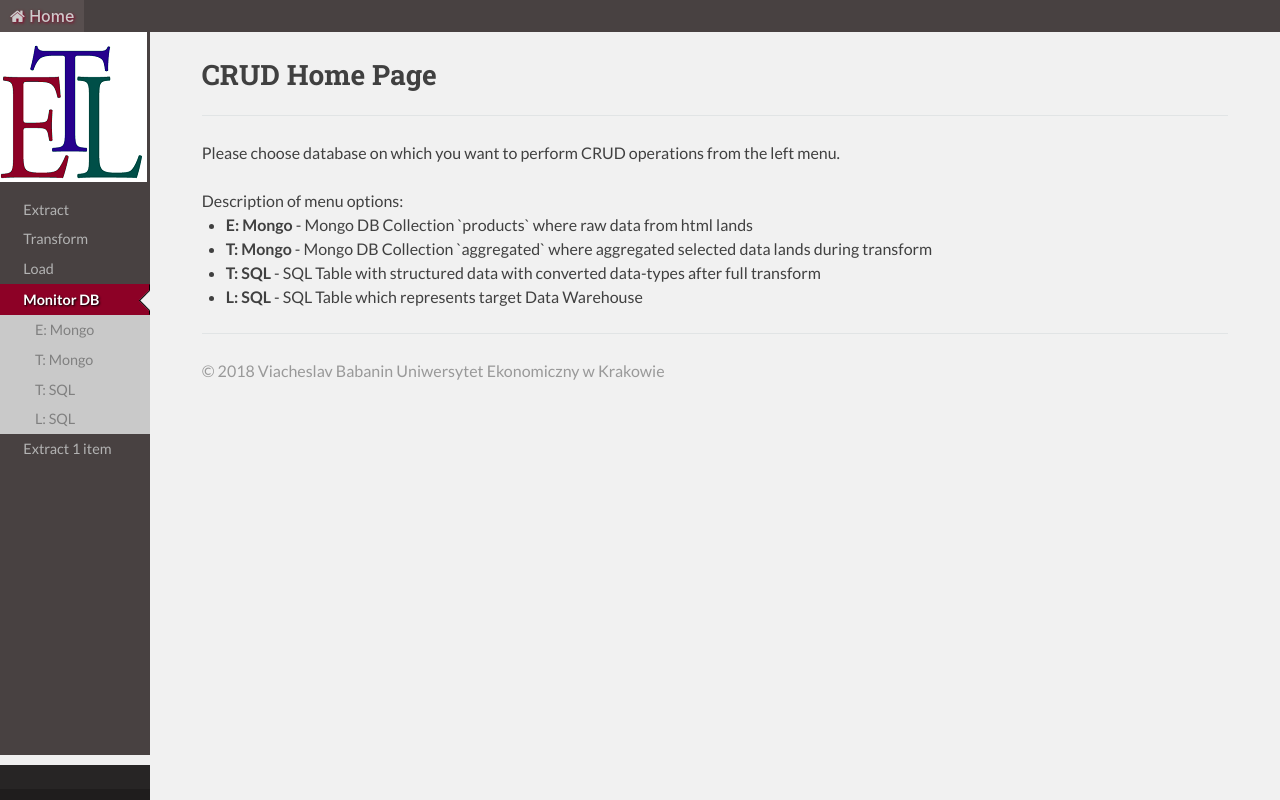
After one commit to Vjatches/etlproject, a CodeIgniter app: page /database/index.php/etl/crudhome in a window 1280 px wide. The commit adds this page. Run offline with CodeIgniter, Linux system fonts and the light colour scheme.

Commit message:
ETL v 0.1.1 CRUD template
Created sidebar menu for future crud pages

```diff
--- a/application/controllers/Etl.php
+++ b/application/controllers/Etl.php
@@ -126,6 +126,52 @@ class Etl extends CI_Controller{
         }
 
     }
+    public function crudhome(){
+        $data['current'] = 'crudhome';
+        $this->load->view('templates/meta');
+        $this->load->view('templates/sidebar', $data);
+        $this->load->view('templates/topbar',$data);
+        $this->load->view('pages/crud/crudhome',$data);
+        $this->load->view('templates/footer');
+        $this->load->view('templates/script');
+    }
+
+    public function emongocrud(){
+        $data['current'] = 'crudhome';
+        $this->load->view('templates/meta');
+        $this->load->view('templates/sidebar', $data);
+        $this->load->view('templates/topbar',$data);
+        $this->load->view('pages/crud/emongocrud',$data);
+        $this->load->view('templates/footer');
+        $this->load->view('templates/script');
+    }
+    public function tmongocrud(){
+        $data['current'] = 'crudhome';
+        $this->load->view('templates/meta');
+        $this->load->view('templates/sidebar', $data);
+        $this->load->view('templates/topbar',$data);
+        $this->load->view('pages/crud/tmongocrud',$data);
+        $this->load->view('templates/footer');
+        $this->load->view('templates/script');
+    }
+    public function tsqlcrud(){
+        $data['current'] = 'crudhome';
+        $this->load->view('templates/meta');
+        $this->load->view('templates/sidebar', $data);
+        $this->load->view('templates/topbar',$data);
+        $this->load->view('pages/crud/tsqlcrud',$data);
+        $this->load->view('templates/footer');
+        $this->load->view('templates/script');
+    }
+    public function lsqlcrud(){
+        $data['current'] = 'crudhome';
+        $this->load->view('templates/meta');
+        $this->load->view('templates/sidebar', $data);
+        $this->load->view('templates/topbar',$data);
+        $this->load->view('pages/crud/lsqlcrud',$data);
+        $this->load->view('templates/footer');
+        $this->load->view('templates/script');
+    }
 
     public function extractPage(){
         $data['current'] = 'extractPage';
--- /dev/null
+++ b/application/views/pages/crud/crudhome.php
@@ -0,0 +1,10 @@
+<h1>CRUD Home Page</h1>
+<hr>
+<p>Please choose database on which you want to perform CRUD operations from the left menu.</p>
+<span>Description of menu options:</span>
+<ul>
+    <li><b>E: Mongo</b> - Mongo DB Collection `products` where raw data from html lands</li>
+    <li><b>T: Mongo</b> - Mongo DB Collection `aggregated` where aggregated selected data lands during transform</li>
+    <li><b>T: SQL</b> - SQL Table with structured data with converted data-types after full transform</li>
+    <li><b>L: SQL</b> - SQL Table which represents target Data Warehouse</li>
+</ul>
--- a/application/views/templates/sidebar.php
+++ b/application/views/templates/sidebar.php
@@ -7,11 +7,6 @@
 			<ul class="<?=$current==='extract' ? 'current' : ''?>">
 				<li class="toctree-l1 <?=$current==='extract' ? 'current' : ''?>">
 					<a class="<?=$current==='extract' ? 'current' : ''?>" href="<?=base_url()?>extract">Extract</a>
-					<!--<ul class="current subnav">
-						<li class="toctree-l2 toc-item">
-							<a href="<?php /*echo base_url();*/?>home#description" title="Home">Description</a>
-						</li>
-					</ul>-->
 				</li>
 			</ul>
 			<ul class="<?=$current==='transform' ? 'current' : ''?>">
@@ -22,10 +17,27 @@
                 <li class="toctree-l1 <?=$current==='load' ? 'current green' : ''?>">
                     <a class="<?=$current==='load' ? 'current green' : ''?>" href="<?=base_url()?>load">Load</a>
                 </li></ul>
+            <ul class="<?=$current==='crudhome' ? 'current' : ''?>">
+                <li class="toctree-l1 <?=$current==='crudhome' ? 'current' : ''?>">
+                    <a class="<?=$current==='crudhome' ? 'current' : ''?>" href="<?=base_url()?>crudhome">Monitor DB</a>
+                    <ul class="current subnav">
+						<li class="toctree-l2 toc-item">
+							<a href="<?php echo base_url();?>emongocrud" title="Extract Mongo CRUD">E: Mongo</a>
+						</li>
+                        <li class="toctree-l2 toc-item">
+                            <a href="<?php echo base_url();?>tmongocrud" title="Transform Mongo CRUD">T: Mongo</a>
+                        </li>
+                        <li class="toctree-l2 toc-item">
+                            <a href="<?php echo base_url();?>tsqlcrud" title="Transform SQL CRUD">T: SQL</a>
+                        </li>
+                        <li class="toctree-l2 toc-item">
+                            <a href="<?php echo base_url();?>lsqlcrud" title="Load SQL CRUD">L: SQL</a>
+                        </li>
+					</ul>
+                </li></ul>
             <ul class="<?=$current==='extractPage' ? 'current' : ''?>">
                 <li class="toctree-l1 <?=$current==='extractPage' ? 'current' : ''?>">
-                    <a class="<?=$current==='extractPage' ? 'current' : ''?>" href="<?=base_url()?>extractPage">Extract page</a>
-                </li></ul>
+                    <a class="<?=$current==='extractPage' ? 'current' : ''?>" href="<?=base_url()?>extractPage">Extract 1 item</a></li></ul>
 
 		</div>
 	</nav>
```
Also changed, not shown: application/views/pages/crud/emongocrud.php (added), application/views/pages/crud/lsqlcrud.php (added), application/views/pages/crud/tmongocrud.php (added), application/views/pages/crud/tsqlcrud.php (added).
